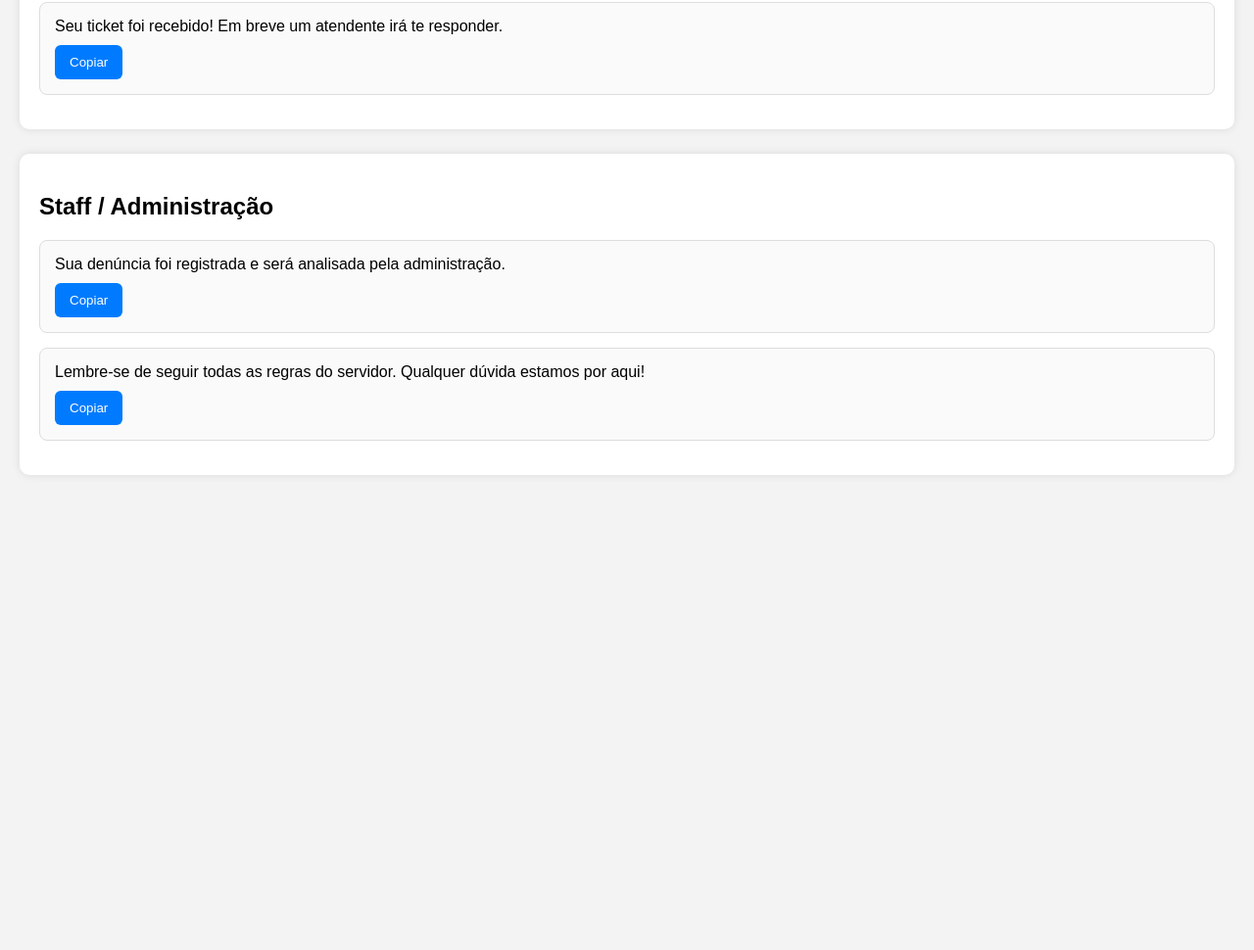
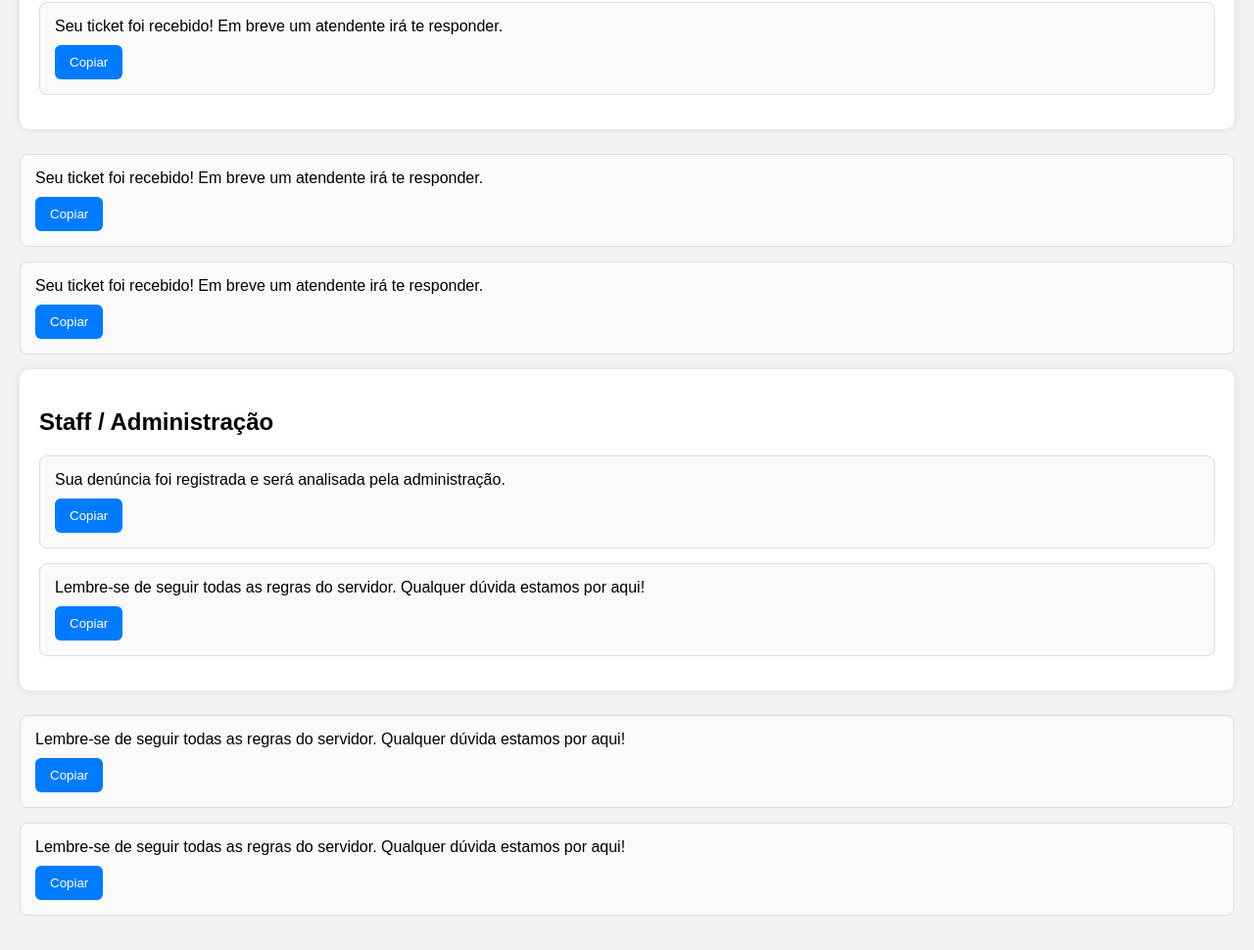
Before and after one commit to Koper-dev/index.html, a plain HTML site: page index.html in a window 1280 px wide. Shown: the part 340-1310 px from the top of the page at 98% size. Before the commit the page ends 870 px from the top, so only its background shows below. Drawn offline with Linux system fonts and the light colour scheme.

Commit message:
Add new macro messages and buttons in index.html

```diff
--- a/index.html
+++ b/index.html
@@ -109,6 +109,18 @@
     </div>
   </div>
 
+  <div class="macro">
+      <div class="macro-texto" id="macro2">Seu ticket foi recebido! Em breve um atendente irá te responder.</div>
+      <button onclick="copy('macro2')">Copiar</button>
+    </div>
+  </div>
+
+  <div class="macro">
+      <div class="macro-texto" id="macro2">Seu ticket foi recebido! Em breve um atendente irá te responder.</div>
+      <button onclick="copy('macro2')">Copiar</button>
+    </div>
+  </div>
+
   <!-- Categoria Staff / Administração -->
   <div class="categoria">
     <h2>Staff / Administração</h2>
@@ -124,6 +136,17 @@
     </div>
   </div>
 
+  <div class="macro">
+      <div class="macro-texto" id="macro4">Lembre-se de seguir todas as regras do servidor. Qualquer dúvida estamos por aqui!</div>
+      <button onclick="copy('macro4')">Copiar</button>
+    </div>
+  </div>
+
+  <div class="macro">
+      <div class="macro-texto" id="macro4">Lembre-se de seguir todas as regras do servidor. Qualquer dúvida estamos por aqui!</div>
+      <button onclick="copy('macro4')">Copiar</button>
+    </div>
+  </div>
   <!-- Painel Admin -->
   <div id="adminPanel">
     <h2>Painel Admin</h2>
```
